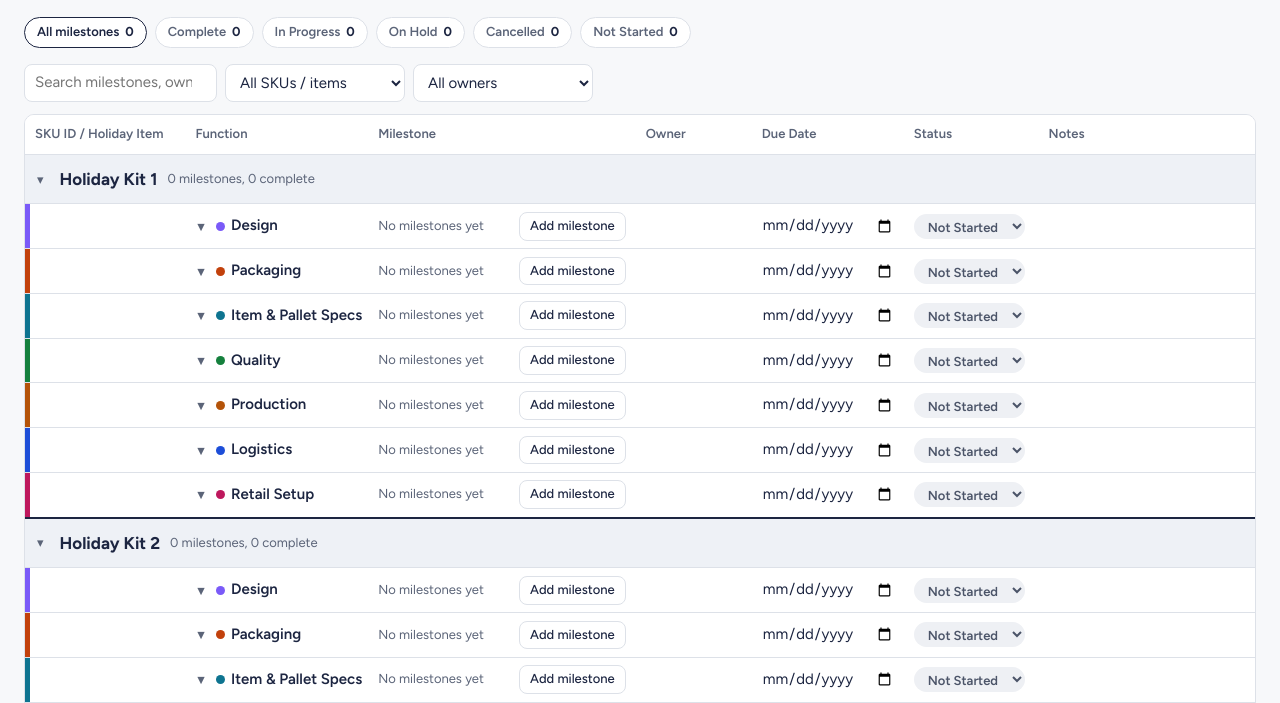
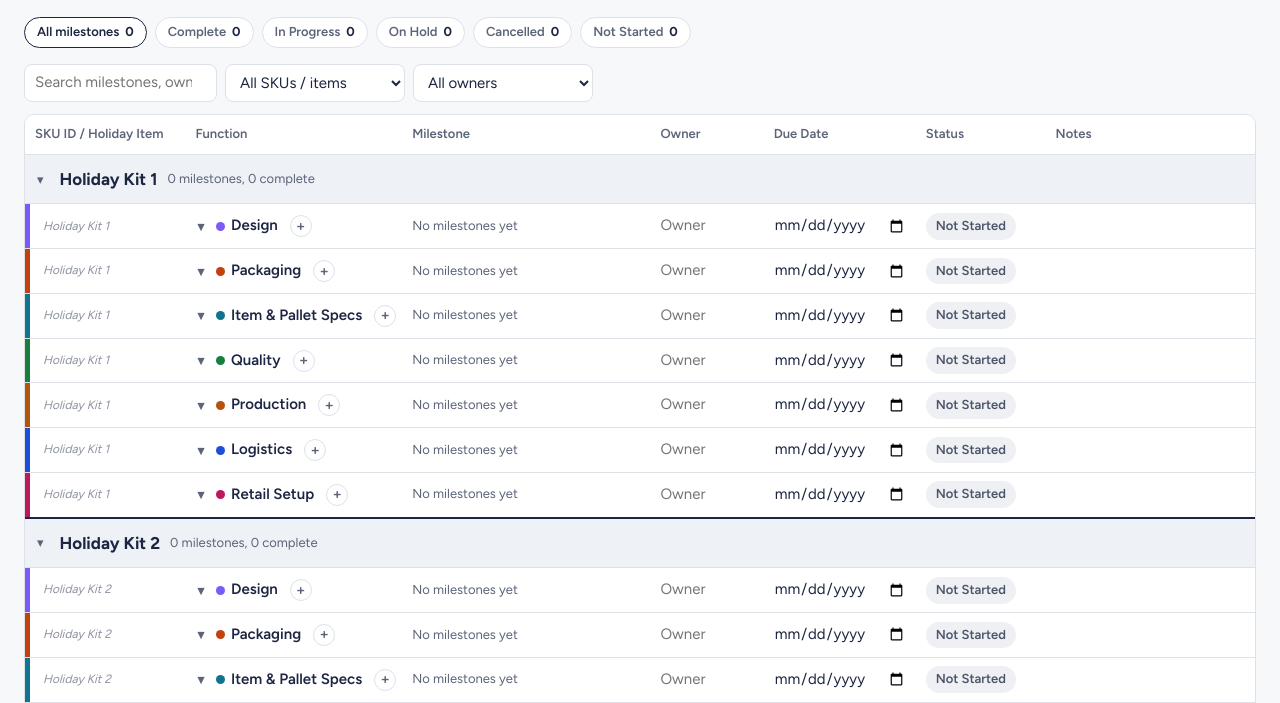
Before and after one commit to Michael-Garcia-09/Holiday-Project-Tracker-2027, a plain HTML site: page index.html in a window 1280 px wide. Shown: the part 97-800 px from the top of the page. Drawn offline with Linux system fonts and the light colour scheme.

Commit message:
Add files via upload

```diff
--- a/index.html
+++ b/index.html
@@ -85,13 +85,17 @@ tr.fn td:first-child{box-shadow:inset 5px 0 0 var(--fc)}
 .fn-dot{width:9px;height:9px;border-radius:50%;background:var(--fc);flex:none}
 .fn-meta{display:flex;align-items:center;gap:10px;padding:6px 10px}
 .fcount{color:var(--muted);font-size:13px;white-space:nowrap}
-.add{font-size:13px;padding:4px 10px;margin-left:auto;white-space:nowrap}
+.plus{margin-left:6px;width:22px;height:22px;border-radius:50%;border:1px solid var(--line);background:var(--surface);color:var(--muted);font-size:15px;line-height:1;cursor:pointer;display:inline-flex;align-items:center;justify-content:center;padding:0;flex:none}
+.plus:hover{color:var(--ink);border-color:var(--ink)}
+.pill{display:inline-block;border-radius:999px;padding:4px 10px;margin-left:10px;font-size:13px;font-weight:600;cursor:help;white-space:nowrap}
+.rcount{color:var(--muted);font-size:12px;margin-left:6px;white-space:nowrap}
 
 /* Level 3: Milestone */
 tr.item td:first-child{box-shadow:inset 5px 0 0 color-mix(in srgb,var(--fc) 30%,transparent)}
 tr.item:hover td{background:var(--row-hover)}
 .ctx{padding:10px 10px 10px 18px;color:var(--muted);font-size:13px;white-space:nowrap;overflow:hidden;text-overflow:ellipsis}
 .ctx.fnctx{padding-left:28px}
+.ctx.skuctx{font-size:12px;font-style:italic;color:color-mix(in srgb,var(--muted) 70%,transparent)}
 .cell{width:100%;border:0;background:transparent;padding:10px;border-radius:0}
 .cell:focus{background:var(--bg)}
 textarea.cell{resize:vertical;min-height:40px;display:block}
@@ -163,6 +167,7 @@ const STATUSES = [
   {id:'cx',label:'Cancelled'},{id:'ns',label:'Not Started'}
 ];
 const CLOSED = new Set(['dn','cx']);
+const label=id=>(STATUSES.find(s=>s.id===id)||STATUSES[4]).label;
 const KEY = 'holiday-tracker-v1';
 const uid = () => Math.random().toString(36).slice(2,10);
 const today = () => new Date().toISOString().slice(0,10);
@@ -196,7 +201,21 @@ let state = load(); save();
 const collapsed = new Set();
 let statusFilter = null;
 const fkey = (skuId,fn) => skuId+':'+fn;
-const getMeta = k => state.fmeta[k] || {due:'',status:'ns'};
+const getMeta = k => ({owner:'',due:'',...(state.fmeta[k]||{})});
+const fnRows = k => { const [skuId,fn]=k.split(':'); return state.rows.filter(r=>r.skuId===skuId&&r.fn===fn); };
+/* Function status rolls up from its milestones:
+   none yet -> Not Started; Cancelled milestones are set aside;
+   all cancelled -> Cancelled; all remaining complete -> Complete;
+   all remaining not started -> Not Started; any on hold -> On Hold; otherwise In Progress */
+function rollup(rows){
+  if(!rows.length) return 'ns';
+  const act=rows.filter(r=>r.status!=='cx');
+  if(!act.length) return 'cx';
+  if(act.every(r=>r.status==='dn')) return 'dn';
+  if(act.every(r=>r.status==='ns')) return 'ns';
+  if(act.some(r=>r.status==='oh')) return 'oh';
+  return 'ip';
+}
 
 function matches(r){
   const q=document.getElementById('search').value.trim().toLowerCase();
@@ -223,23 +242,25 @@ function render(){
     for(const f of FUNCTIONS){
       const k=fkey(sku.id,f.id), meta=getMeta(k);
       const rows=skuRows.filter(r=>r.fn===f.id), vis=rows.filter(matches);
-      if(anyF && !vis.length) continue;
+      const own=document.getElementById('ownerFilter').value;
+      if(anyF && !vis.length && !(own && meta.owner===own)) continue;
       const fKey='f:'+k, fCol=collapsed.has(fKey);
-      const late=isLate(meta.due,meta.status);
+      const rs=rollup(rows), done=rows.filter(r=>r.status==='dn').length;
+      const late=isLate(meta.due,rs);
       inner+=`<tr class="fn${fCol?' is-collapsed':''}" style="--fc:var(${f.color})" data-fk="${k}">
-        <td></td>
-        <td><div class="fn-head"><button class="toggle" data-toggle="${fKey}" aria-expanded="${!fCol}" aria-label="Show or hide ${esc(f.name)} milestones for ${esc(sku.name)}"><span>▾</span></button><span class="fn-dot" aria-hidden="true"></span>${esc(f.name)}</div></td>
-        <td><div class="fn-meta"><span class="fcount">${rows.length ? rows.length+' milestone'+(rows.length===1?'':'s') : 'No milestones yet'}</span><button class="btn add" data-add="${k}">Add milestone</button></div></td>
-        <td></td>
+        <td><div class="ctx skuctx">${esc(sku.name)}</div></td>
+        <td><div class="fn-head"><button class="toggle" data-toggle="${fKey}" aria-expanded="${!fCol}" aria-label="Show or hide ${esc(f.name)} milestones for ${esc(sku.name)}"><span>▾</span></button><span class="fn-dot" aria-hidden="true"></span>${esc(f.name)}<button class="plus" data-add="${k}" aria-label="Add a ${esc(f.name)} milestone for ${esc(sku.name)}" title="Add milestone">+</button></div></td>
+        <td><div class="fn-meta"><span class="fcount">${rows.length ? rows.length+' milestone'+(rows.length===1?'':'s') : 'No milestones yet'}</span></div></td>
+        <td><input class="cell" data-k="owner" value="${esc(meta.owner)}" placeholder="Owner" aria-label="${esc(f.name)} owner for ${esc(sku.name)}"></td>
         <td><input class="cell${late?' late':''}" type="date" data-k="due" value="${esc(meta.due)}" aria-label="${esc(f.name)} due date"${late?' title="Past due"':''}></td>
-        <td><select class="status st-${meta.status}" data-k="status" aria-label="${esc(f.name)} status">${statusOptions(meta.status)}</select></td>
+        <td><span class="pill st-${rs}" title="Rolled up from this function's milestones">${label(rs)}</span>${rows.length?`<span class="rcount">${done}/${rows.length}</span>`:''}</td>
         <td></td><td></td>
       </tr>`;
       if(fCol) continue;
       for(const r of vis){
         const rl=isLate(r.due,r.status);
         inner+=`<tr class="item" style="--fc:var(${f.color})" data-id="${r.id}">
-          <td><div class="ctx">${esc(sku.name)}</div></td>
+          <td><div class="ctx skuctx">${esc(sku.name)}</div></td>
           <td><div class="ctx fnctx">${esc(f.name)}</div></td>
           <td><input class="cell" data-k="milestone" value="${esc(r.milestone)}" placeholder="Milestone" aria-label="Milestone"></td>
           <td><input class="cell" data-k="owner" value="${esc(r.owner)}" placeholder="Owner" aria-label="Owner"></td>
@@ -270,7 +291,7 @@ function renderSummary(){
     h+=`<button class="chip" data-st="${s.id}" aria-pressed="${statusFilter===s.id}">${s.label} <b>${n}</b></button>`;
   }
   const late=state.rows.filter(r=>isLate(r.due,r.status)).length
-           + Object.values(state.fmeta).filter(m=>isLate(m.due,m.status)).length;
+           + Object.keys(state.fmeta).filter(k=>isLate(getMeta(k).due,rollup(fnRows(k)))).length;
   if(late) h+=`<span class="chip late">Past due <b>${late}</b></span>`;
   document.getElementById('summary').innerHTML=h;
 }
@@ -278,7 +299,7 @@ function renderFilters(){
   const sf=document.getElementById('skuFilter'), sCur=sf.value;
   sf.innerHTML='<option value="">All SKUs / items</option>'+state.skus.map(s=>`<option value="${s.id}"${s.id===sCur?' selected':''}>${esc(s.name)}</option>`).join('');
   const of=document.getElementById('ownerFilter'), oCur=of.value;
-  const owners=[...new Set(state.rows.map(r=>r.owner).filter(Boolean))].sort();
+  const owners=[...new Set([...state.rows.map(r=>r.owner),...Object.values(state.fmeta).map(m=>m.owner)].filter(Boolean))].sort();
   of.innerHTML='<option value="">All owners</option>'+owners.map(o=>`<option${o===oCur?' selected':''}>${esc(o)}</option>`).join('');
   if(oCur && !owners.includes(oCur)) of.value='';
 }
@@ -298,14 +319,15 @@ body.addEventListener('click',e=>{
     state.rows=state.rows.filter(r=>r.id!==t.dataset.del); save(); render();
   }
 });
-body.addEventListener('input',e=>{
+function saveField(e){
   const k=e.target.dataset.k; if(!k) return;
   const fnRow=e.target.closest('tr.fn');
   if(fnRow){ const fk=fnRow.dataset.fk; state.fmeta[fk]={...getMeta(fk),[k]:e.target.value}; save(); return; }
   const tr=e.target.closest('tr.item'); if(!tr) return;
   const r=state.rows.find(x=>x.id===tr.dataset.id); if(r){ r[k]=e.target.value; save(); }
-});
-body.addEventListener('change',e=>{ if(['status','due','owner'].includes(e.target.dataset.k)) render(); });
+}
+body.addEventListener('input',saveField);
+body.addEventListener('change',e=>{ saveField(e); if(['status','due','owner'].includes(e.target.dataset.k)) render(); });
 document.getElementById('summary').addEventListener('click',e=>{
   const c=e.target.closest('[data-st]'); if(!c) return; statusFilter=c.dataset.st||null; render();
 });
@@ -316,12 +338,11 @@ document.getElementById('collapseAll').onclick=()=>{state.skus.forEach(s=>collap
 /* CSV: function-level lines have a blank Milestone */
 const COLS=['SKU ID / Holiday Item','Function','Milestone','Owner','Due Date','Status','Notes'];
 const csvCell=v=>/[",\n]/.test(String(v??''))?`"${String(v).replace(/"/g,'""')}"`:String(v??'');
-const label=id=>(STATUSES.find(s=>s.id===id)||STATUSES[4]).label;
 document.getElementById('exportCsv').onclick=()=>{
   const lines=[COLS.join(',')];
   for(const s of state.skus) for(const f of FUNCTIONS){
     const m=getMeta(fkey(s.id,f.id));
-    lines.push([s.name,f.name,'','',m.due,label(m.status),''].map(csvCell).join(','));
+    lines.push([s.name,f.name,'',m.owner,m.due,label(rollup(fnRows(fkey(s.id,f.id)))),''].map(csvCell).join(','));
     for(const r of state.rows.filter(x=>x.skuId===s.id&&x.fn===f.id))
       lines.push([s.name,f.name,r.milestone,r.owner,r.due,label(r.status),r.notes].map(csvCell).join(','));
   }
@@ -350,7 +371,7 @@ document.getElementById('importCsv').onchange=async e=>{
     let s=skus.find(x=>x.name.toLowerCase()===name.toLowerCase());
     if(!s){ s={id:'sku'+uid(),name}; skus.push(s); }
     const st=(STATUSES.find(x=>x.label.toLowerCase()===(c[5]||'').trim().toLowerCase())||{id:'ns'}).id;
-    if(!(c[2]||'').trim()) fmeta[fkey(s.id,f.id)]={due:(c[4]||'').trim(),status:st};
+    if(!(c[2]||'').trim()) fmeta[fkey(s.id,f.id)]={owner:(c[3]||'').trim(),due:(c[4]||'').trim()};
     else rows.push({id:uid(),skuId:s.id,fn:f.id,milestone:c[2],owner:c[3]||'',due:(c[4]||'').trim(),status:st,notes:c[6]||''});
   }
   if(confirm(`Replace the current tracker with ${rows.length} imported milestones?`)){
```
